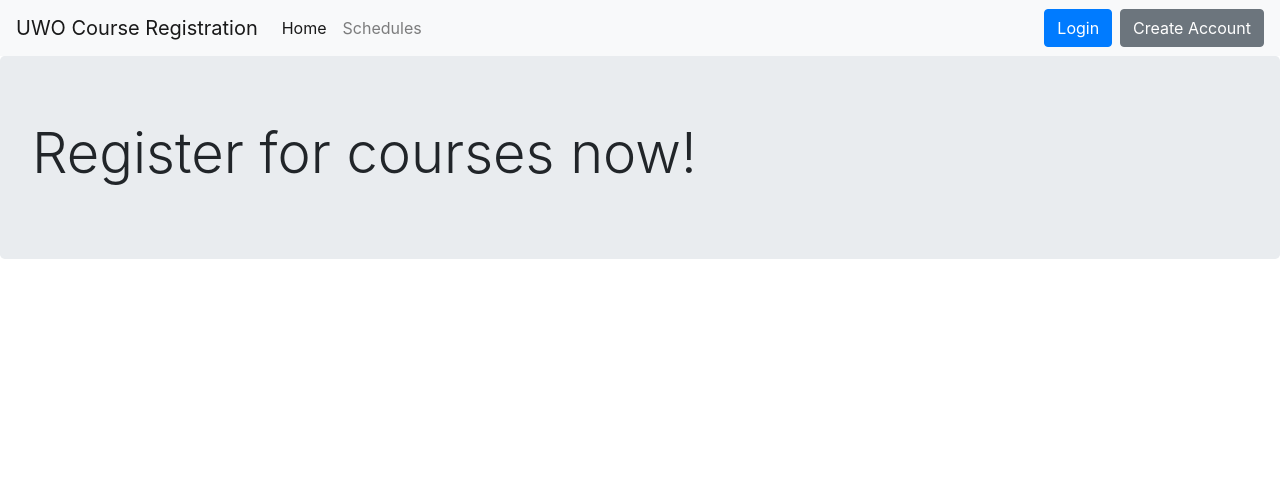
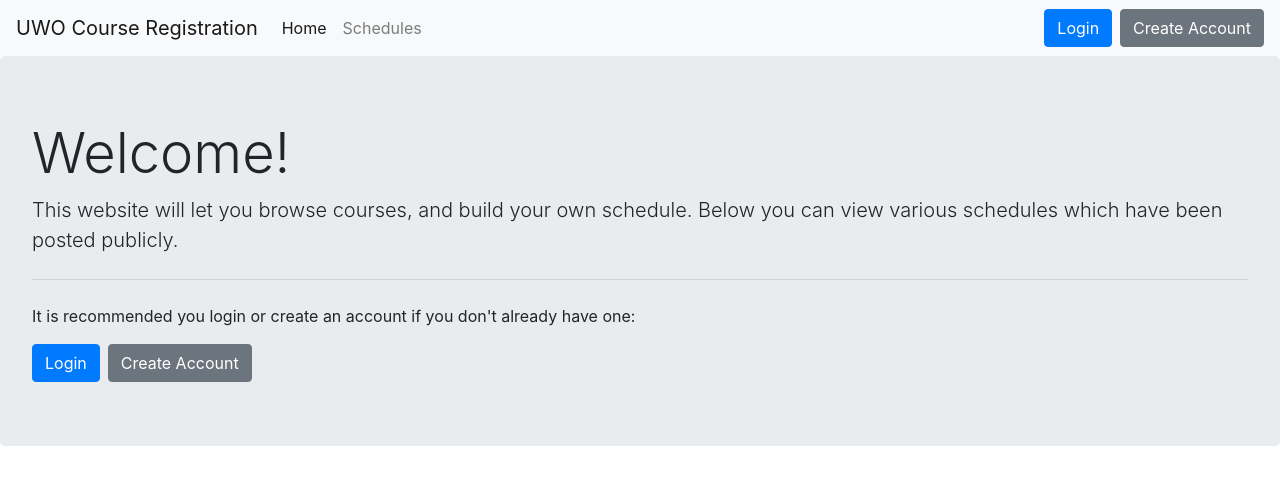
Before and after one commit to rvickram/course-registration-site, an Angular app: page / in a window 1280 px wide. Shown: the top 484 px of the page. Built offline with nearby package versions, Linux system fonts and the light colour scheme.

Commit message:
Show a different welcome message if user is not logged in.

```diff
--- a/src/app/_services/account.service.ts
+++ b/src/app/_services/account.service.ts
@@ -5,5 +5,7 @@ import { Injectable } from '@angular/core';
 })
 export class AccountService {
 
+  loggedIn: boolean = false;
+
   constructor() { }
 }
--- a/src/app/about/about.component.html
+++ b/src/app/about/about.component.html
@@ -1,3 +1,25 @@
-<div class="jumbotron">
-    <h1 class="display-4">Register for courses now!</h1>
+<div *ngIf="!accountService.loggedIn" class="jumbotron">
+    <h1 class="display-4">Welcome!</h1>
+    <p class="lead">
+        This website will let you browse courses, and build your own schedule.
+        Below you can view various schedules which have been posted publicly.
+    </p>
+
+    <hr class="my-4">
+    <p>It is recommended you login or create an account if you don't already have one:</p>
+    <!-- Identity Butons -->
+    <button
+    class="btn btn-primary mr-2"
+    data-toggle="modal"
+    data-target="#loginModal"
+  >
+      Login
+  </button>
+  <button
+    class="btn btn-secondary"
+    data-toggle="modal"
+    data-target="#createAccountModal"
+  >
+      Create Account
+  </button>
 </div>
--- a/src/app/about/about.component.ts
+++ b/src/app/about/about.component.ts
@@ -1,4 +1,5 @@
 import { Component, OnInit } from '@angular/core';
+import { AccountService } from '../_services/account.service';
 
 @Component({
   selector: 'app-about',
@@ -7,7 +8,7 @@ import { Component, OnInit } from '@angular/core';
 })
 export class AboutComponent implements OnInit {
 
-  constructor() { }
+  constructor(public accountService:AccountService) { }
 
   ngOnInit(): void {
   }
```
